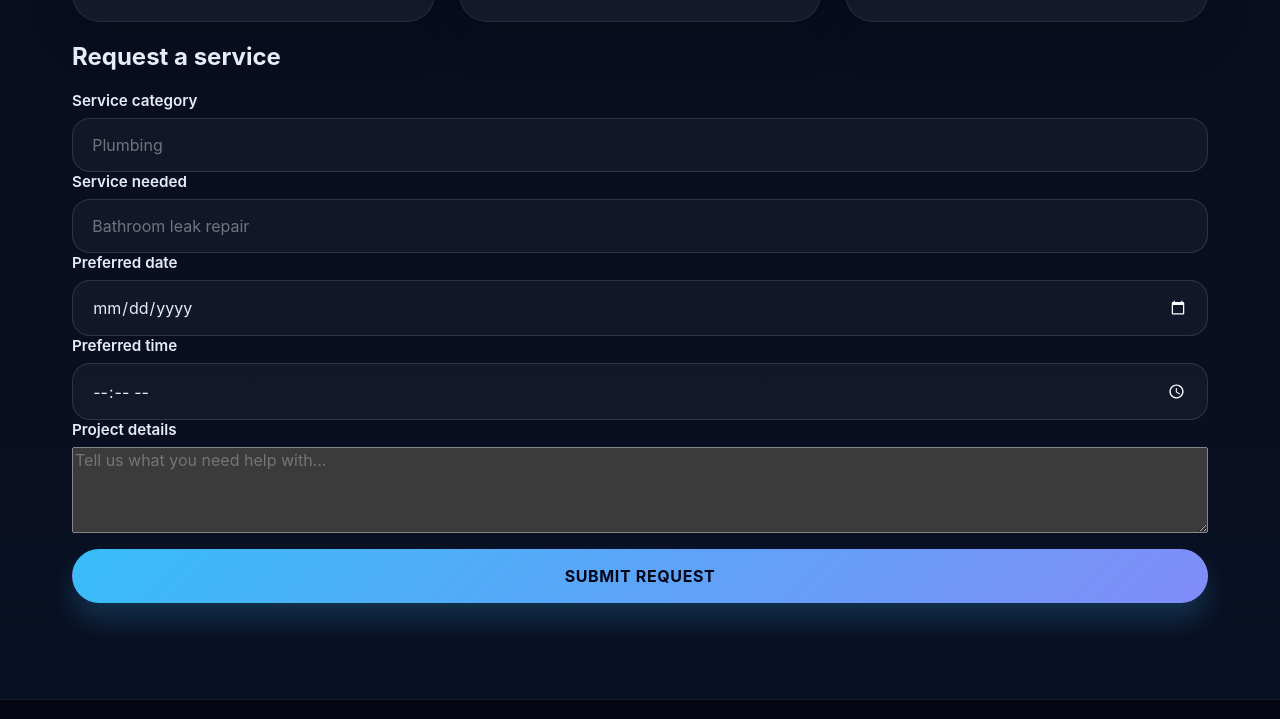
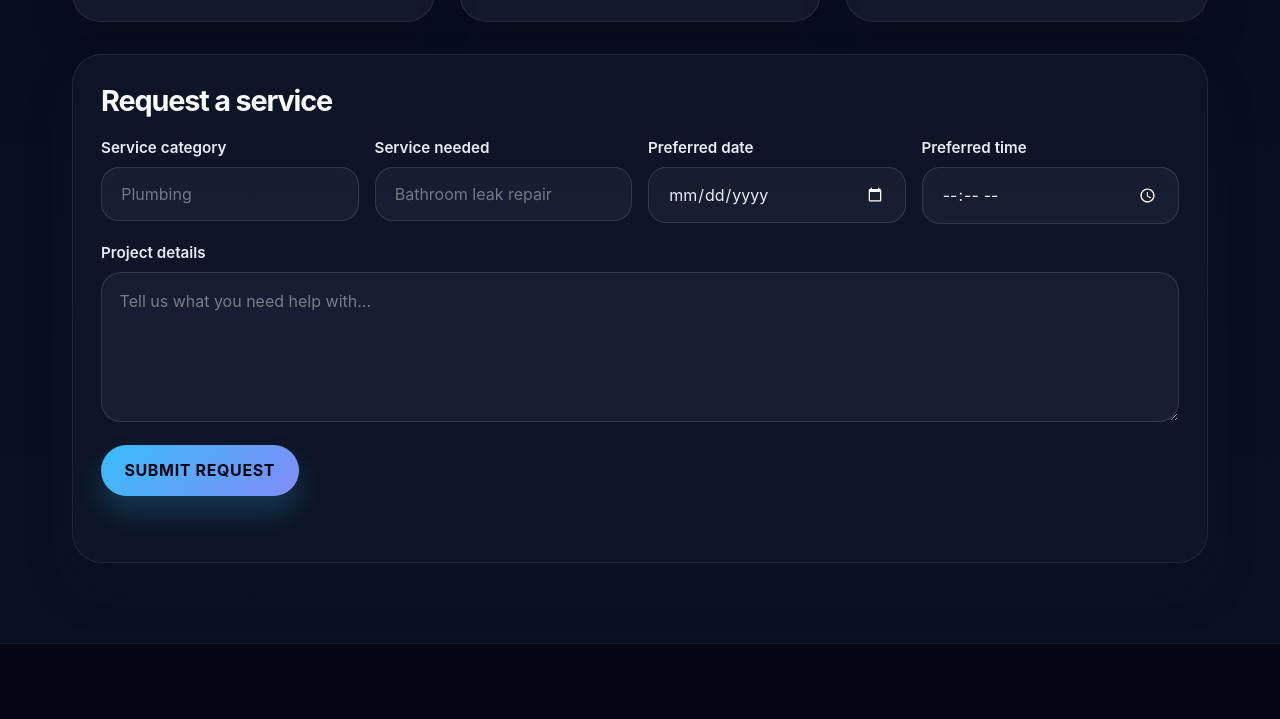
Before and after one commit to Ojimz01/Smarty-community-Platform, a plain HTML site: page frontend/services.html in a window 1280 px wide. Shown: the part 1502-2221 px from the top of the page. Drawn offline with Linux system fonts and the light colour scheme; no server answers.

Commit message:
style: improve service request form layout

```diff
--- a/frontend/style.css
+++ b/frontend/style.css
@@ -462,6 +462,81 @@ body.services-page {
     font-weight: 600;
 }
 
+.request-panel {
+    margin-top: 2rem;
+    padding: 1.75rem;
+    border-radius: 30px;
+    background: rgba(15, 23, 42, 0.8);
+    border: 1px solid rgba(255, 255, 255, 0.08);
+    box-shadow: 0 24px 48px rgba(15, 23, 42, 0.22);
+}
+
+.request-panel-header {
+    margin-bottom: 1.25rem;
+}
+
+.request-panel-header h2 {
+    margin: 0;
+    font-size: clamp(1.8rem, 2vw, 2.4rem);
+    color: #f8fbff;
+    letter-spacing: -0.04em;
+}
+
+.request-form {
+    display: flex;
+    flex-direction: column;
+    gap: 1.2rem;
+}
+
+.request-grid {
+    display: grid;
+    grid-template-columns: repeat(auto-fit, minmax(220px, 1fr));
+    gap: 1rem;
+}
+
+.request-form .form-group {
+    gap: 0.6rem;
+}
+
+.request-form textarea {
+    width: 100%;
+    min-height: 150px;
+    resize: vertical;
+    border-radius: 20px;
+    border: 1px solid rgba(255, 255, 255, 0.12);
+    background: rgba(255, 255, 255, 0.04);
+    color: var(--text);
+    padding: 1rem 1.1rem;
+    font: inherit;
+    line-height: 1.6;
+    transition: border-color 0.2s ease, box-shadow 0.2s ease, background 0.2s ease;
+}
+
+.request-form textarea:focus {
+    border-color: rgba(56, 189, 248, 0.7);
+    box-shadow: 0 0 0 6px rgba(56, 189, 248, 0.1);
+    background: rgba(255, 255, 255, 0.06);
+    outline: none;
+}
+
+.request-form textarea::placeholder {
+    color: rgba(255, 255, 255, 0.42);
+}
+
+.request-form .button {
+    width: auto;
+    align-self: flex-start;
+    padding: 0.9rem 1.4rem;
+    margin-top: 0.25rem;
+}
+
+.request-status-message {
+    min-height: 1.2rem;
+    margin: 0;
+    color: #cfe8ff;
+    font-size: 0.92rem;
+}
+
 .map-placeholder {
     position: relative;
     display: grid;
```
